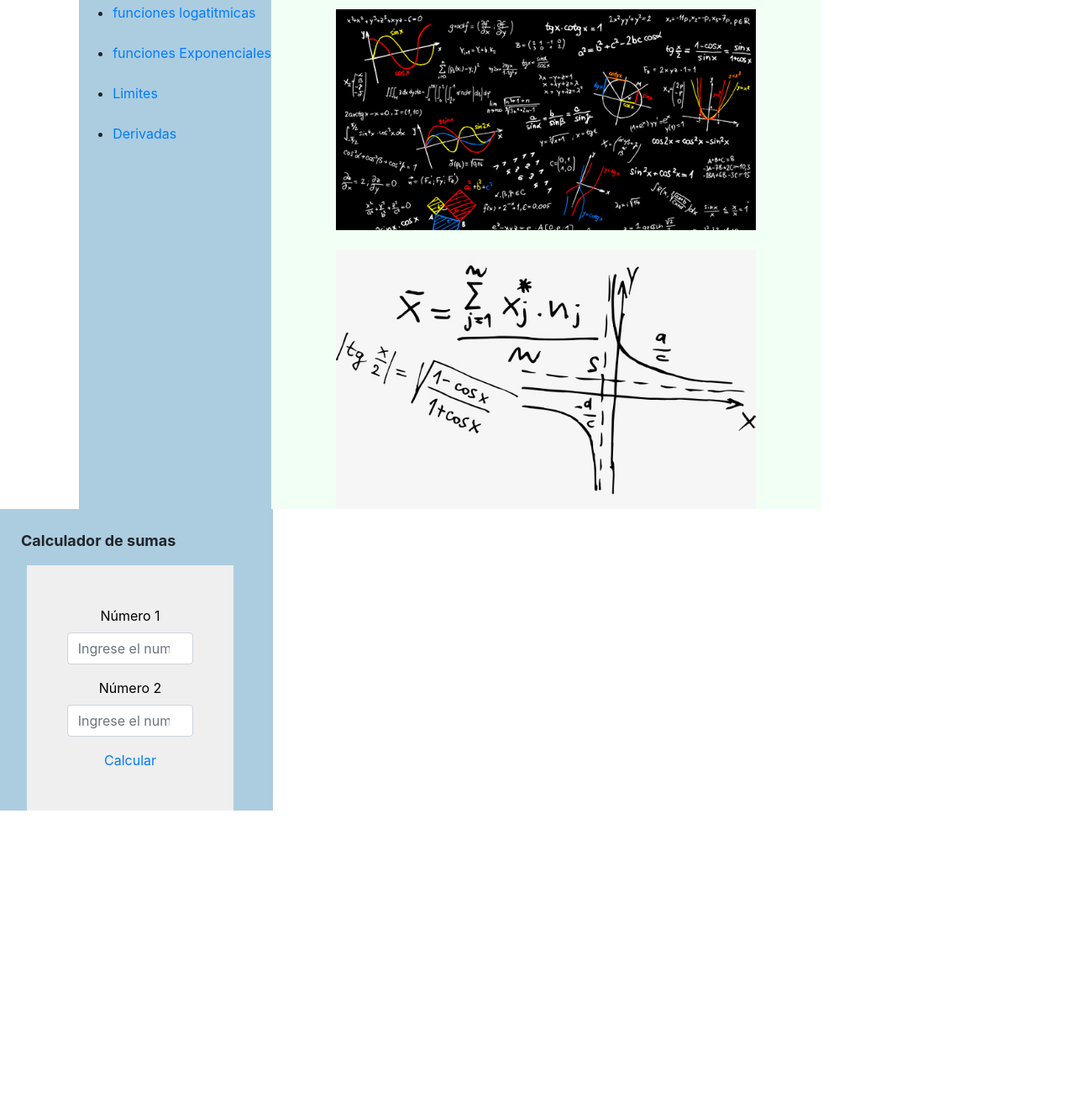
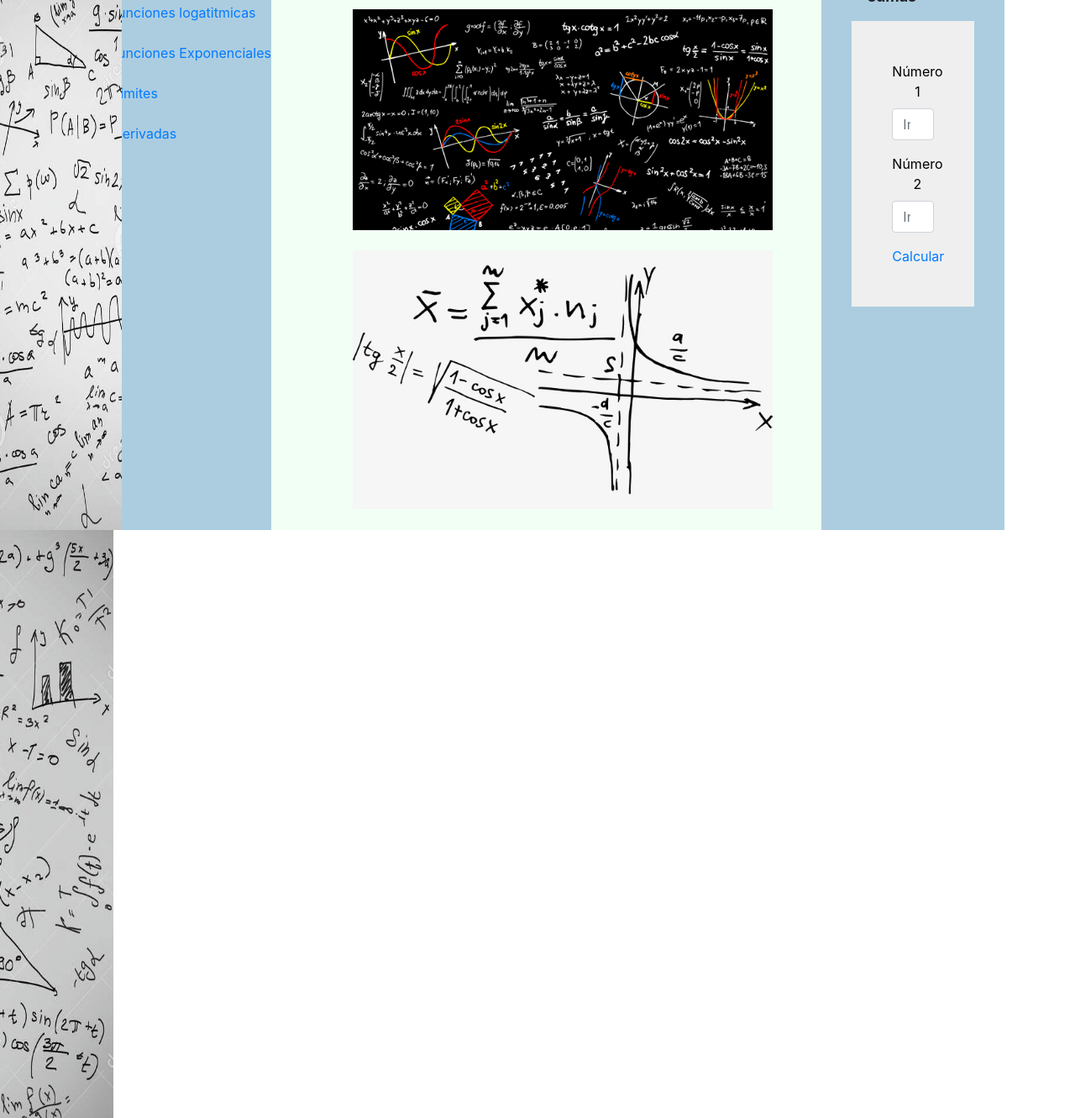
Before and after one commit to ispa16/Calculadora_derivadas, a plain HTML site: page calculo/index.html in a window 1280 px wide. Shown: the part 125-1456 px from the top of the page at 84% size. Before the commit the page ends 1090 px from the top, so only its background shows below. Drawn offline with nearby package versions, Linux system fonts and the light colour scheme.

Commit message:
fondo pagina

```diff
--- a/calculo/index.html
+++ b/calculo/index.html
@@ -49,7 +49,9 @@
   </nav>
   <div class="row">
    <div class="col-md-1"
-   <ul></ul>
+   <ul>
+    <img src="imagenes/fon.jpeg" width="145" height="700">
+   </ul>
  </div>
  <div class="col-md-2.5" style="background:#ACCDE0">
   <ul>
@@ -64,18 +66,19 @@
 
 
 <div class="col-md-6" style="background :#F2FFF5">
+<ul>
   <center>
     <h1>Proyecto de Cálculo</h1>
   </center>
   <center>
-        <br><img src="imagenes/Calculo.png" width="500" lang="400">
+    <br><img src="imagenes/Calculo.png" width="500">
     <br><br>
-        <img src="imagenes/calc.jpg" width="500" lang="400">
+    <img src="imagenes/calc.jpg" width="500">
   </center>
 </ul>
 </div>
 
-      <div class="col-md-2.5" style="background:#ACCDE0">
+<div class="col-md-2" style="background:#ACCDE0">
   <br>
   <ul><font size=4><b>Calculador de sumas</b></font></ul>
 
@@ -103,11 +106,17 @@
         </form>
       </div>
     </center>
-    </div>
 
   </div>
 
   </div>
+  <div class="col-md-0.5"
+   <ul>
+     <img src="imagenes/cal.jpeg" width="150" height="700">
+   </ul>
+ </div>
+
+
 
 
 <!-- Optional JavaScript -->
```
Also changed, not shown: calculo/imagenes/cal.jpeg (added), calculo/imagenes/fon.jpeg (added). Lines whose indentation alone changed are shown as unchanged.
